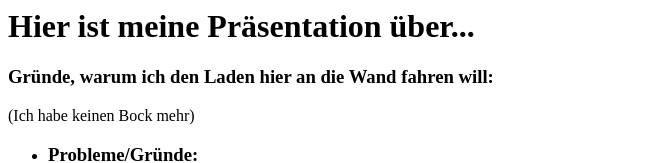
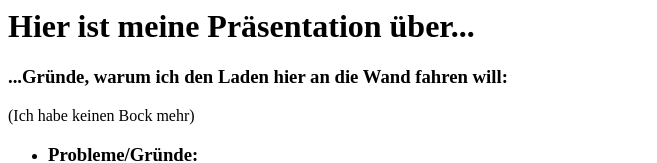
Before and after one commit to NickClaas007/einfach-nur-warum.com, a plain HTML site: page index.html in a window 1280 px wide. Shown: the top 163 px of the page, without its empty margins (0-657 px from the left). Drawn offline with Linux system fonts and the light colour scheme.

Commit message:
change1.1

```diff
--- a/index.html
+++ b/index.html
@@ -1,5 +1,5 @@
 <h1>Hier ist meine Präsentation über...</h1>
-<h3>Gründe, warum ich den Laden hier an die Wand fahren will:</h3>
+<h3>...Gründe, warum ich den Laden hier an die Wand fahren will:</h3>
 <p>(Ich habe keinen Bock mehr)</p>
 
 <ul>
```
